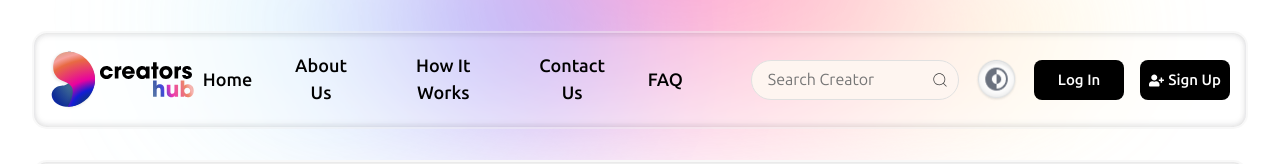
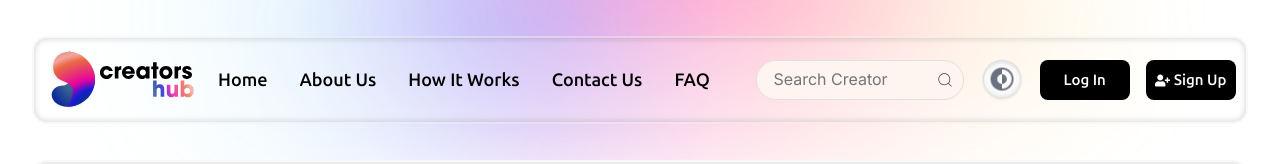
Before and after one commit to Ghimirevivek/landing, a React (Create React App) app: page / in a window 1280 px wide. Shown: the top 164 px of the page. Built offline with nearby package versions, Linux system fonts and the light colour scheme; a web font is replaced by a local one.

Commit message:
finalchanges03

```diff
--- a/src/components/Homepage/TabsElement.jsx
+++ b/src/components/Homepage/TabsElement.jsx
@@ -1018,7 +1018,7 @@ const TabsElement = () => {
   const getResponsiveStyles = () => {
     const width = window.innerWidth;
     let minWidth = '25rem'; // Default minWidth
-    let minHeight = '3.3rem';
+    let minHeight = '3rem';
     if (width <= 640) {
       minWidth = '16rem';
       minHeight = '2.3rem';
@@ -1030,7 +1030,7 @@ const TabsElement = () => {
       minHeight = '3rem';
     } else if (width >= 1280) {
       minWidth = '25rem';
-      minHeight = '3.3rem';
+      minHeight = '3rem';
     }
 
     return {
@@ -1045,9 +1045,10 @@ const TabsElement = () => {
       backdropFilter: 'blur(5px)',
       WebkitBackdropFilter: 'blur(5px)',
       border: '2px solid rgba(233,233,232,0.3)',
-      padding: '0 1rem',
+      padding: '5px 1rem',
       cursor: 'pointer',
       transition: 'background-color 0.3s ease',
+
       minWidth,
       minHeight,
     };
@@ -1083,7 +1084,7 @@ const TabsElement = () => {
         <TabsHeader
           style={styles}
           indicatorProps={{
-            className: 'bg-transparent shadow-none rounded-full ',
+            className: 'bg-transparent shadow-none rounded-full',
           }}
           className='min-h-[0.3rem] min-w-[20rem]'
         >
--- a/src/globalcomponent/Header/Header.jsx
+++ b/src/globalcomponent/Header/Header.jsx
@@ -28,9 +28,9 @@ const Header = () => {
         }}
         className='py-3 px-4 w-[99%] sm:w-[95%] rounded-lg flex items-center justify-between relative'
       >
-        <div className='flex items-center justify-between w-[90%] lg:w-[65%] xl:w-[60%] 2xl:w-[55%] 3xl:w-[52%] transition-all ease-in delay-100 duration-300'>
+        <div className='flex items-center justify-start gap-0 w-[100%]  transition-all ease-in delay-100 duration-300'>
           {' '}
-          <div className='-mr-12 lg:-mr-8'>
+          <div className='-mr-8 lg:-mr-6'>
             {' '}
             <a href='/'>
               <img
@@ -56,11 +56,11 @@ const Header = () => {
             <span>FAQ</span>
           </div>
         </div>
-        <div className='hidden lg:flex items-center justify-center gap-1 xl:gap-4'>
+        <div className='hidden lg:flex items-center justify-center gap-1 xl:gap-4 relative -left-4'>
           <div className='cursor-pointer text-xl text-white text-[14px] flex items-center justify-center relative'>
             <input
               type='text'
-              className='border border-gray-300 bg-[#FEF5F0] rounded-full max-w-[4rem] xl:max-w-[6.3rem] 2xl:max-w-[13rem] placeholder:text-[16px] placeholder:mr-4 2xl:placeholder:mr-0 placeholder:text-gray-600 placeholder:relative placeholder:-top-[2px] px-4 py-[5px] outline-none text-gray-600 flex items-center justify-center'
+              className='border border-gray-300 bg-[#FEF5F0] inter rounded-full max-w-[4rem] xl:max-w-[6.3rem] 2xl:max-w-[13rem] placeholder:text-[16px] placeholder:mr-4 2xl:placeholder:mr-0 placeholder:text-gray-600 placeholder:relative placeholder:-top-[2px] px-4 py-[5px] outline-none text-gray-600 flex items-center justify-center'
               placeholder='Search Creator'
             />
             <CiSearch
```
